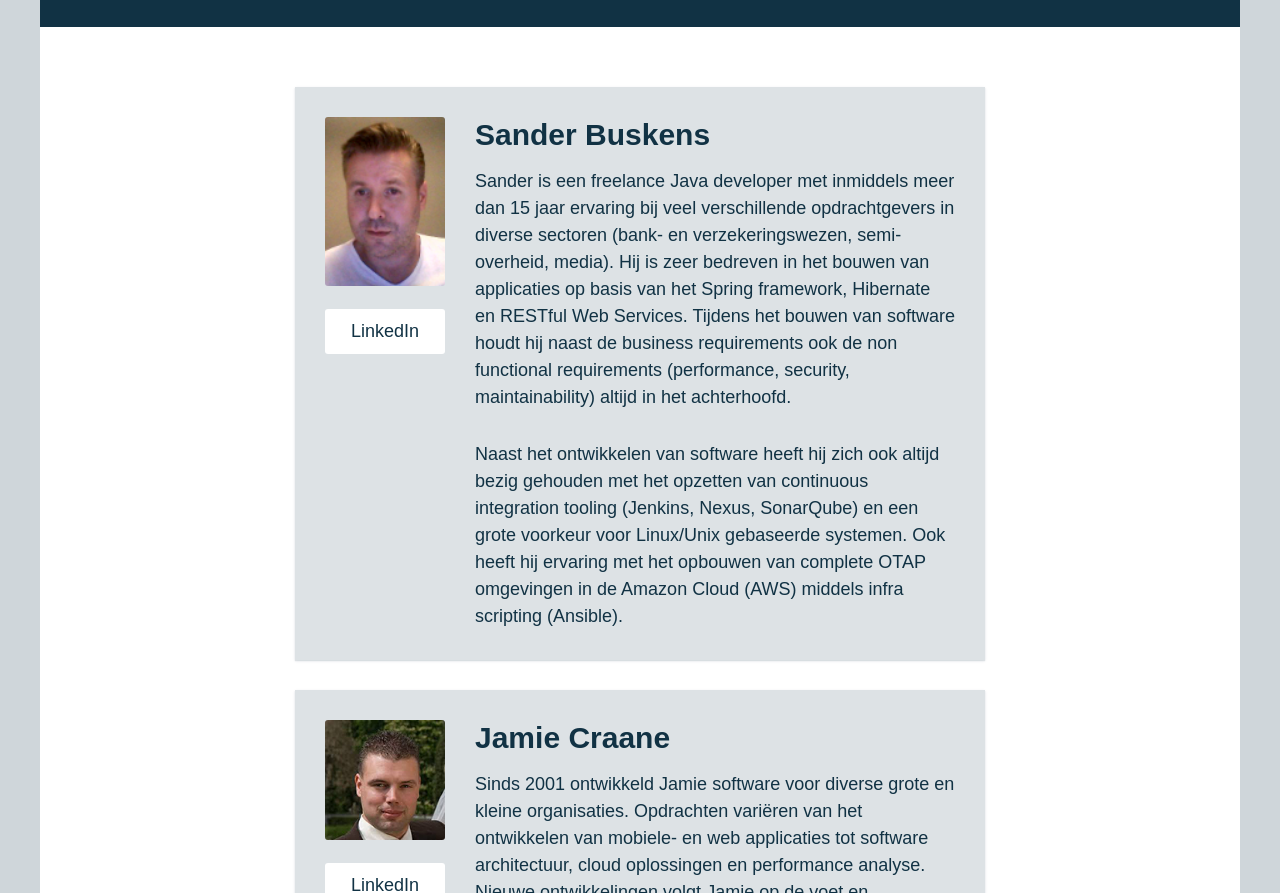
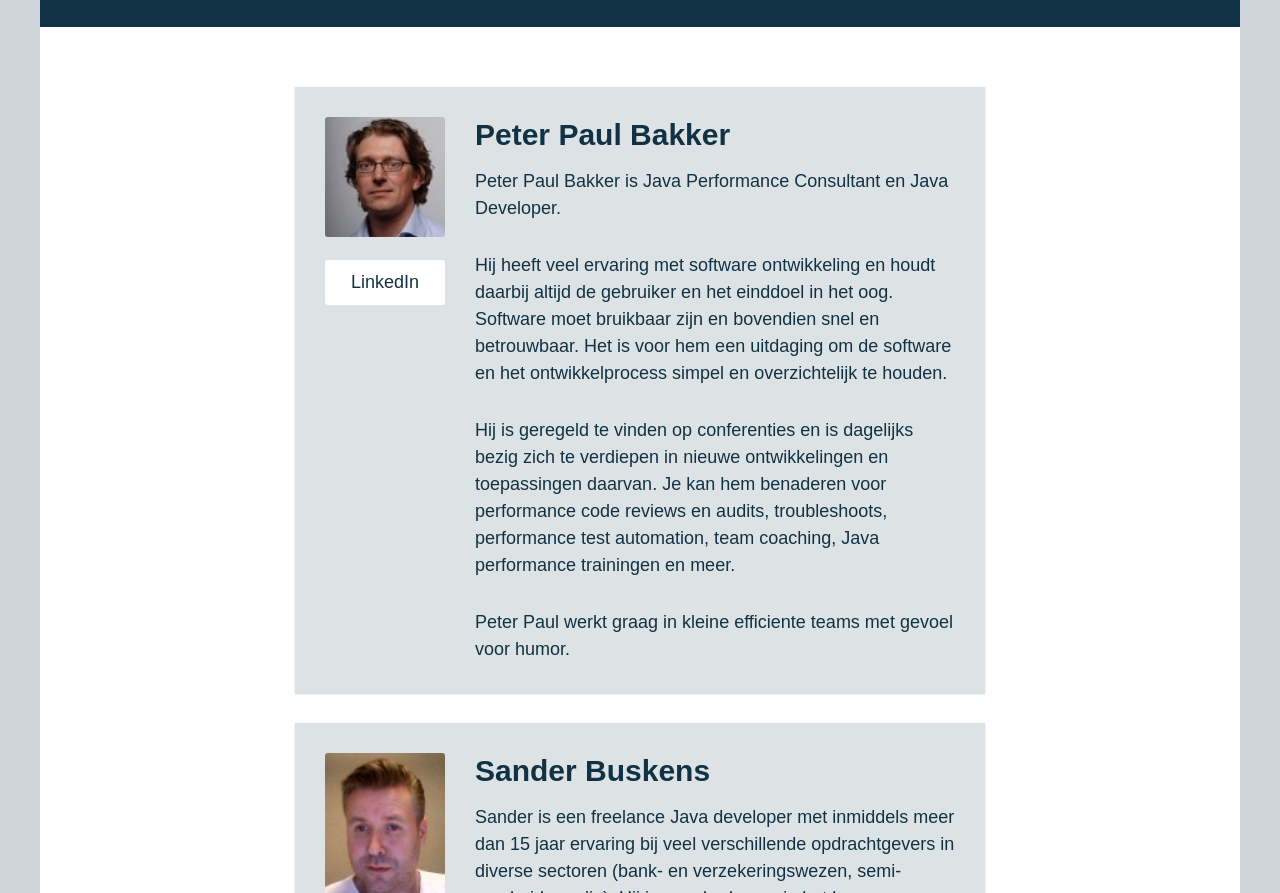
Before and after one commit to wesaidso/know-it-nl.github.io, a plain HTML site: page leden/index.html in a window 1280 px wide. Shown: the part 338-1231 px from the top of the page. Drawn offline with nearby package versions, Linux system fonts and the light colour scheme; files that its build step writes are made by us from their sources.

Commit message:
add peter paul bakker

```diff
--- a/leden/index.html
+++ b/leden/index.html
@@ -45,6 +45,21 @@
         Voeg jezelf hier toe, alfabetisch op achternaam.
         Schrijf je tekst bij voorkeur in de derde persoon, dan is de content consistent.
       -->
+      <div class="member">
+        <h2>Peter Paul Bakker</h2>
+        <aside>
+          <img class="member_portrait" src="images/photos/peterpaulbakker.jpg" width="96" height="96">
+          <a href="http://www.linkedin.com/in/peterpaulbakker">LinkedIn</a>
+        </aside>
+        <p>Peter Paul Bakker is Java Performance Consultant en Java Developer.</p>
+        <p>
+          Hij heeft veel ervaring met software ontwikkeling en houdt daarbij altijd de gebruiker en het einddoel in het oog.  Software moet bruikbaar zijn en bovendien snel en betrouwbaar. Het is voor hem een uitdaging om de software en het ontwikkelprocess simpel en overzichtelijk te houden.</p>
+        <p>
+          Hij is geregeld te vinden op conferenties en is dagelijks bezig zich te verdiepen in nieuwe ontwikkelingen en toepassingen daarvan. Je kan hem benaderen voor performance code reviews en audits, troubleshoots, performance test automation, team coaching, Java performance trainingen en meer.</p>
+        <p>
+          Peter Paul werkt graag in kleine efficiente teams met gevoel voor humor.
+        </p>
+      </div>
 
       <div class="member">
         <h2>Sander Buskens</h2>
```
Also changed, not shown: index.html (+3 -0 lines), images/photos/peterpaulbakker.jpg (added).
